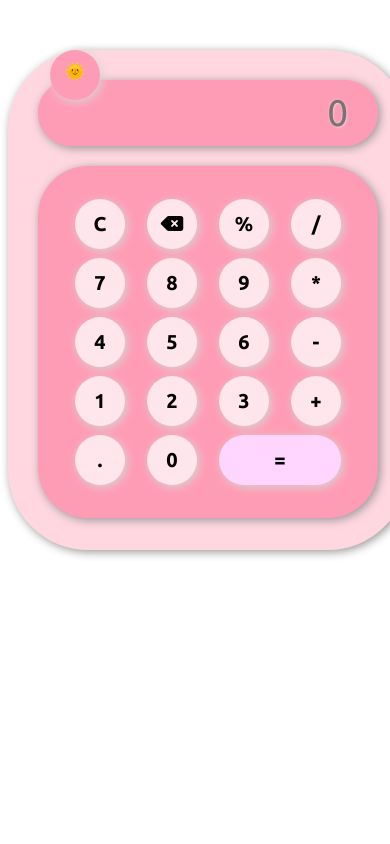
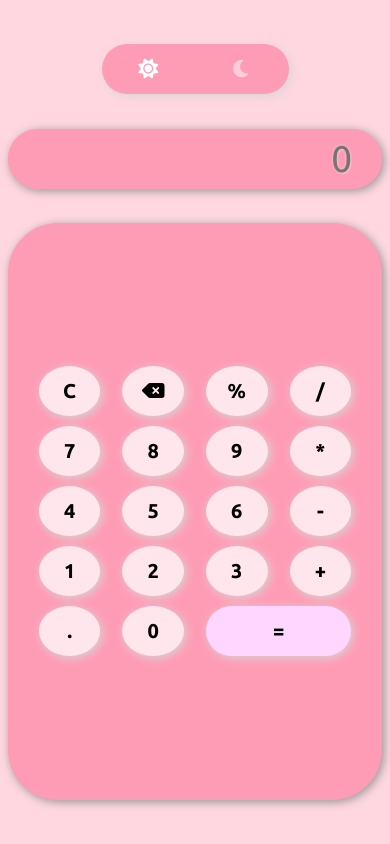
Before and after one commit to AyaKhellou/kawaii-calculator, a plain HTML site: page index.html in a window 390 px wide. Drawn offline with Linux system fonts and the light colour scheme.

Commit message:
local storage + responsiveness

```diff
--- a/index.html
+++ b/index.html
@@ -13,8 +13,11 @@
     <link href="https://fonts.googleapis.com/css2?family=Ubuntu:ital,wght@0,300;0,400;0,500;0,700;1,300;1,400;1,500;1,700&display=swap" rel="stylesheet">
 </head>
 <body>
-    <div class="mode"></div>
     <div class="calcBody">
+    <div class="mode">
+        <i class="day fa-solid fa-sun"></i>
+        <i class="night fa-solid fa-moon"></i>
+    </div>
         <div class="screen">
             <input type="text" name="display" placeholder="0" autofocus>
         </div>
--- a/main.css
+++ b/main.css
@@ -10,21 +10,37 @@
     --shadowTwo:2px 2px 10px #d7d5d5;
     --mainTransition:all 0.3s ease;
 }
+@media (max-width:410px) {
+    body{
+        background-color: var(--colorOne);
+    }
+}
 .calcBody{
     width: 400px;
-    height: 500px;
+    margin: 10px auto;
+    text-align: center;
+    height: calc(100vh - 20px);
     background-color: var(--colorOne);
-    margin: 50px auto;
     border-radius: 80px;
-    padding: 30px;
+    padding: 0px 30px 20px;
     text-align: center;
     box-shadow: var(--shadow);
+    display: flex;
+    flex-direction: column;
+    justify-content: space-evenly;
+    align-items: center;
+}
+@media (max-width: 410px){
+    .calcBody{
+        width: 100%;
+        box-shadow: none;
+        padding: 0;
+    }
 }
 .calcBody .screen{
-    height: 15%;
+    height: 60px;
     background-color: var(--colorTwo);
     border-radius: 50px;
-    margin-bottom: 20px;
     box-shadow: var(--shadow);
 }
 .calcBody .screen input{
@@ -47,17 +63,22 @@
 }
 .calcBody .buttons{
     width: 100%;
-    height: 80%;
+    height: 70%;
     background-color: var(--colorTwo);
     margin: 0 auto;
     border-radius: 50px;
     display: grid;
-    grid-template-columns: 50px 50px 50px 50px;
+    grid-template-columns: repeat(4, 0.2fr);
     justify-content: center;
     align-content: center;
     grid-column-gap: 22px;
     grid-row-gap: 9px;
     box-shadow: var(--shadow);
+}
+@media (max-width:400px) {
+    .calcBody .buttons{
+        grid-row-gap: 10px;
+    }
 }
 .calcBody .buttons button{
     height: 50px;
@@ -86,24 +107,36 @@
 /* SETTING DARK/LIGHT MODE */
 .mode{
     background-color: var(--colorTwo);
-    width: 50px;
+    width: 100px;
     height: 50px;
-    text-align: center;
-    border-radius: 50%;
+    border-radius: 50px;
     cursor: pointer;
     transition: var(--mainTransition);
     position: absolute;
-    top:50px;
-    left: 50px;
+    bottom: 10px;
+    right: 10px;
     box-shadow: var(--shadowTwo);
+    display: flex;
+    justify-content: space-around;
+    align-items: center;
 }
-.mode::after{
-    content: "🌞";
-    position: relative;
-    top: 12px;
+@media (max-width: 613px){
+    .mode{
+        position: relative;
+        width: 50%;
+        bottom: 0;
+        right: 0;
+    }
+
 }
-.mode.dark::after{
-    content: "🌙";
+.mode i{
+    color: white;
+    font-size: 20px;
+    opacity: 50%;
+    transition: var(--mainTransition);
+}
+.mode i:hover{
+    opacity: 100%;
 }
 body.dark{
     --colorOne: #2a2e3c;
--- a/main.js
+++ b/main.js
@@ -99,16 +99,17 @@ allButtons.forEach(button => {
 
 //DARK MODE
 
-let dardModeButton = document.querySelector(".mode");
+let darkModeButton = document.querySelector(".mode i.night");
+let lightModeButton = document.querySelector(".mode i.day");
 
-dardModeButton.onclick = function () {
-
-    inputField.focus();
-    document.body.classList.toggle("dark");
-    dardModeButton.classList.toggle("dark");
-
+darkModeButton.onclick = function () {
+    setDarkMode();
+    window.localStorage.setItem("darkMode", "enabled");
 }
-
+lightModeButton.onclick = function () {
+    setLightMode();
+    window.localStorage.setItem("darkMode", "disabled");
+}
 //FUNCTIONS:
 
 //GET THE RESULT FUNCTION:
@@ -128,9 +129,33 @@ function resultFunction() {
     }
 
 }
-
-
 function clearFunction() {
     inputField.value = "";
     displayedVal = [];
 }
+//DARK MODE FUNCTION
+
+function setDarkMode() {
+    document.body.classList.add("dark");
+    darkModeButton.classList.add("dark");
+    darkModeButton.style.opacity = "100%";
+    lightModeButton.style.opacity = "50%";
+}
+
+//LIGHT MODE FUNCTION
+
+function setLightMode() {
+    document.body.classList.remove("dark");
+    darkModeButton.classList.remove("dark");
+    lightModeButton.style.opacity = "100%";
+    darkModeButton.style.opacity = "50%";
+}
+
+
+window.onload = function () {
+    if (window.localStorage.getItem("darkMode") === "enabled") {
+        setDarkMode();
+    } else {
+        setLightMode();
+    }
+}
```
